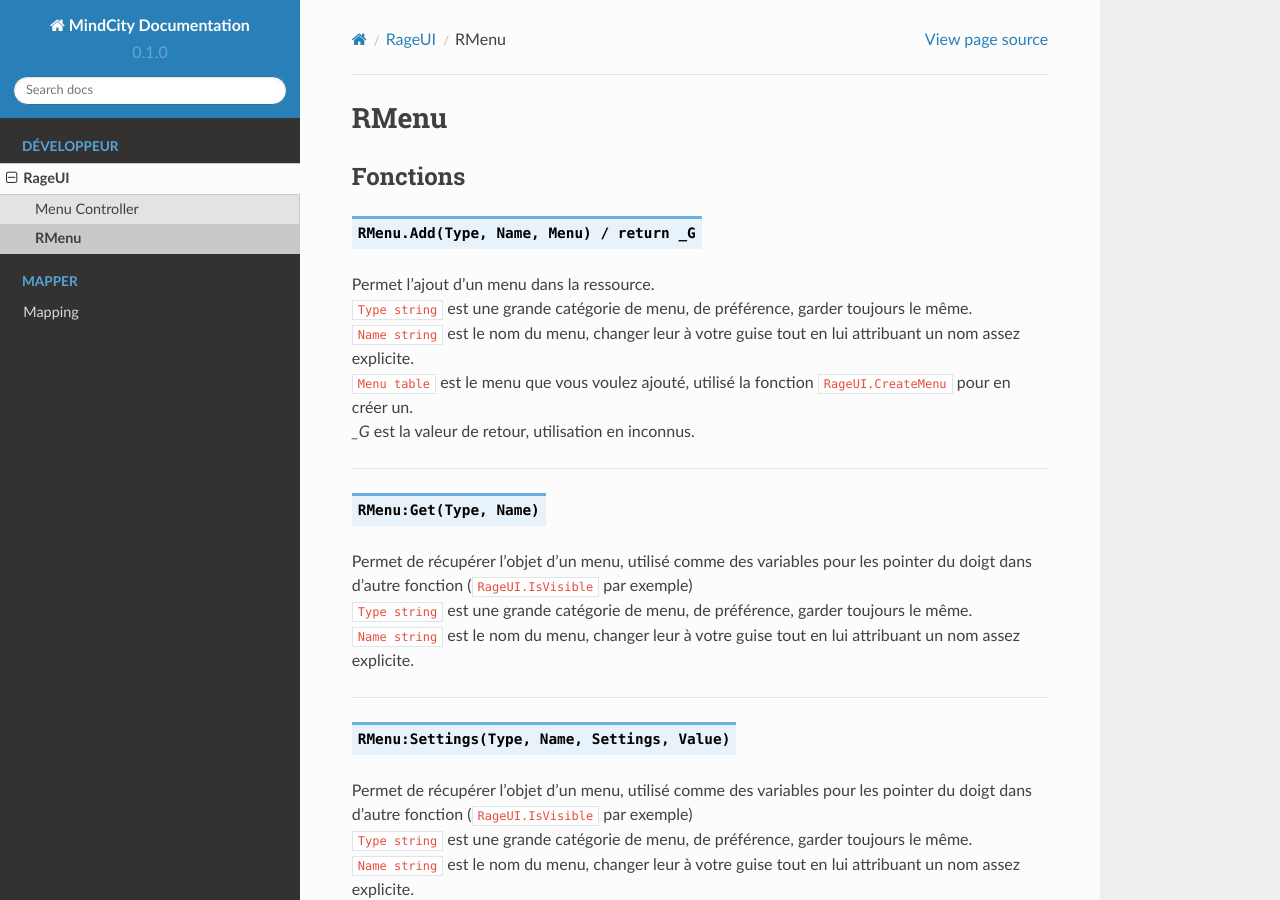
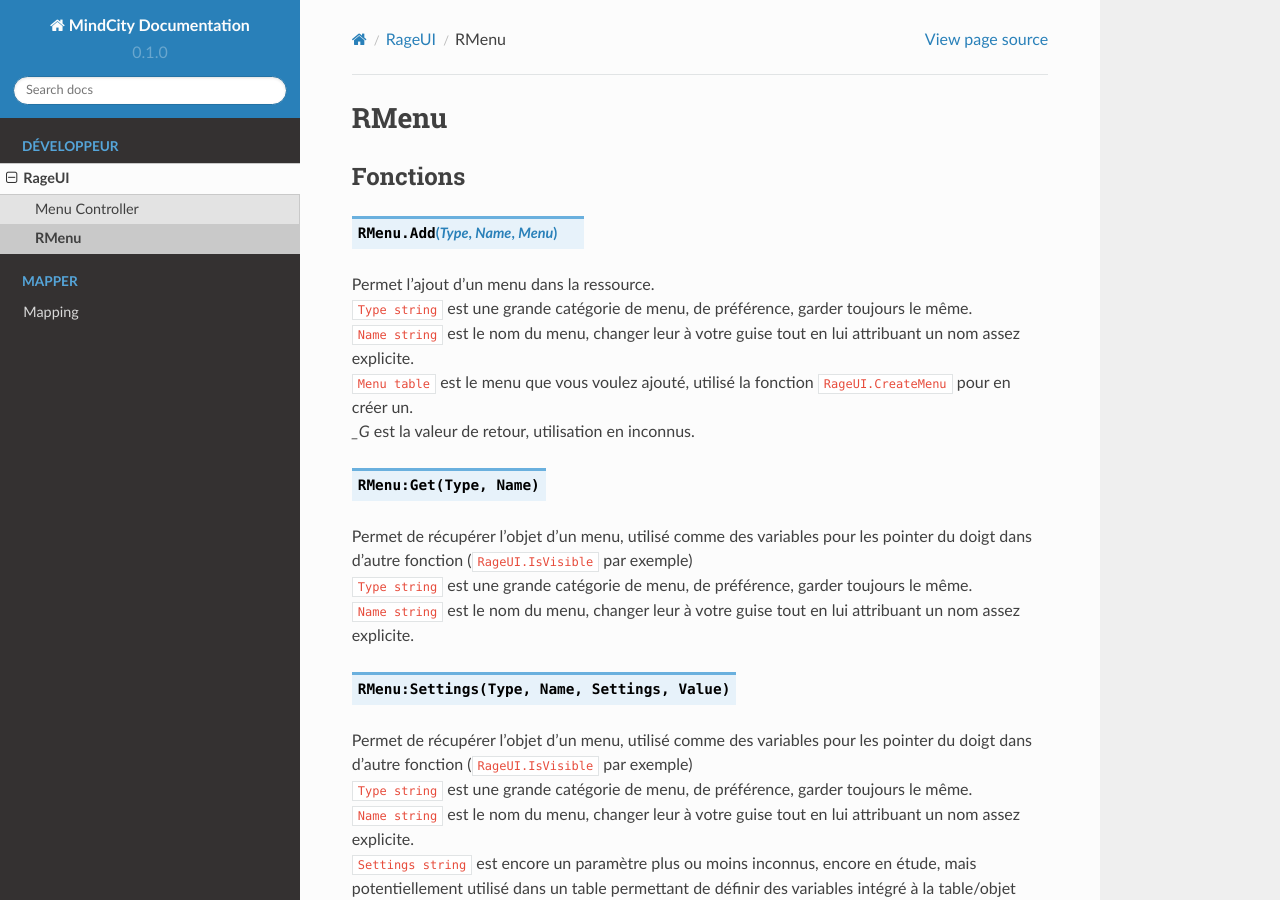
Before and after one commit to JustMordeckai/MindCity-Documentation, a Sphinx documentation site: the page built from docs/source/rageui/rmenu.rst, in a window 1280 px wide and 900 px high. Built offline with Sphinx 7.4.7 and the Read the Docs theme 2.0.0, drawn with Linux system fonts in a browser that asks for light colours.

Commit message:
Mise en page RMenu

```diff
--- a/docs/source/rageui/rmenu.rst
+++ b/docs/source/rageui/rmenu.rst
@@ -3,21 +3,21 @@
 
 Fonctions
 ---------
-.. function::   RMenu.Add(Type, Name, Menu) / return _G
+.. function::   RMenu.Add(Type, Name, Menu)
 | Permet l'ajout d'un menu dans la ressource.
 | ``Type string`` est une grande catégorie de menu, de préférence, garder toujours le même.
 | ``Name string`` est le nom du menu, changer leur à votre guise tout en lui attribuant un nom assez explicite.
 | ``Menu table`` est le menu que vous voulez ajouté, utilisé la fonction ``RageUI.CreateMenu`` pour en créer un.
 | `_G` est la valeur de retour, utilisation en inconnus.
 
-__________________________________________________________________________________________________________
+
 
 .. function::   RMenu:Get(Type, Name)
 | Permet de récupérer l'objet d'un menu, utilisé comme des variables pour les pointer du doigt dans d'autre fonction (``RageUI.IsVisible`` par exemple)
 | ``Type string`` est une grande catégorie de menu, de préférence, garder toujours le même.
 | ``Name string`` est le nom du menu, changer leur à votre guise tout en lui attribuant un nom assez explicite.
 
-__________________________________________________________________________________________________________
+
 
 .. function::   RMenu:Settings(Type, Name, Settings, Value)
 | Permet de récupérer l'objet d'un menu, utilisé comme des variables pour les pointer du doigt dans d'autre fonction (``RageUI.IsVisible`` par exemple)
@@ -26,20 +26,20 @@
 | ``Settings string`` est encore un paramètre plus ou moins inconnus, encore en étude, mais potentiellement utilisé dans un table permettant de définir des variables intégré à la table/objet Menu, dans le même style que les RightLabel pour les boutons.
 | ``Value any optional`` est un pramètre universel permettant l'intégration de n'importe quel valeur. En étude encore.
 
-__________________________________________________________________________________________________________
+
 
 .. function::   RMenu:DeleteType(Type)
 | Permet la supression d'un type de menu dans la ressource. Aucun utilité pour le moment.
 | ``Type string`` est une grande catégorie de menu, de préférence, garder toujours le même.
 
-__________________________________________________________________________________________________________
+
 
 .. function::   RMenu:Delete(Type, Name)
 | Permet la supression d'un menu dans la ressource.
 | ``Type string`` est une grande catégorie de menu, de préférence, garder toujours le même.
 | ``Name string`` est le nom du menu, changer leur à votre guise tout en lui attribuant un nom assez explicite.
 
-__________________________________________________________________________________________________________
+
 
 .. function::   RMenu:DeleteType(Type)
 | Permet la supression d'un type de menu dans la ressource. Aucun utilité pour le moment.
```
